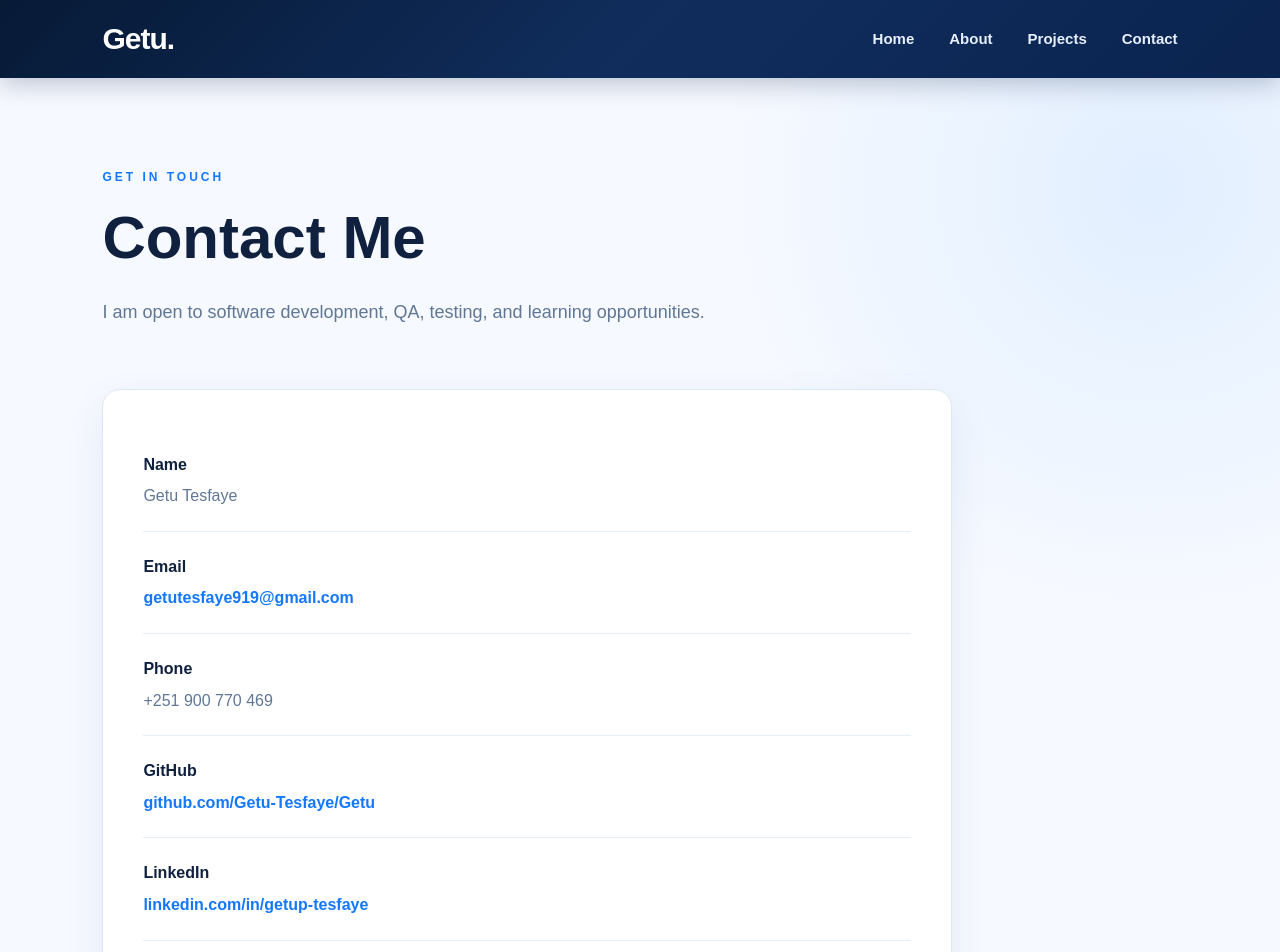
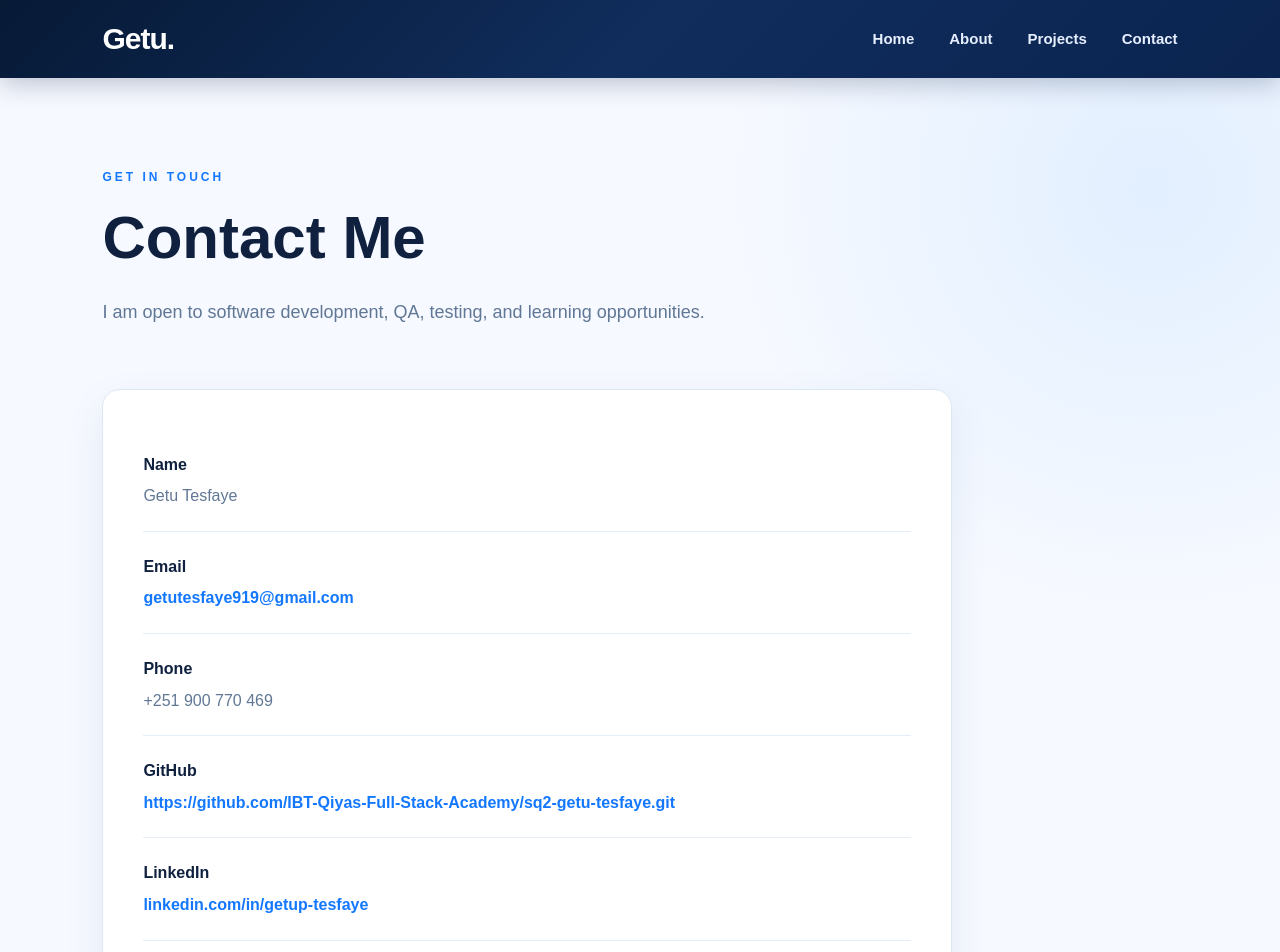
Before and after one commit to Getu-Tesfaye/Getu, a Next.js app in the folder portfolio/: page /contact in a window 1280 px wide. Shown: the top 952 px of the page. Built offline with nearby package versions, Linux system fonts and the light colour scheme.

Commit message:
portfolio

```diff
--- a/portfolio/app/contact/page.js
+++ b/portfolio/app/contact/page.js
@@ -50,7 +50,7 @@ export default function Contact() {
               target="_blank"
               rel="noopener noreferrer"
             >
-              github.com/Getu-Tesfaye/Getu
+              https://github.com/IBT-Qiyas-Full-Stack-Academy/sq2-getu-tesfaye.git
             </a>
           </div>
 
```
